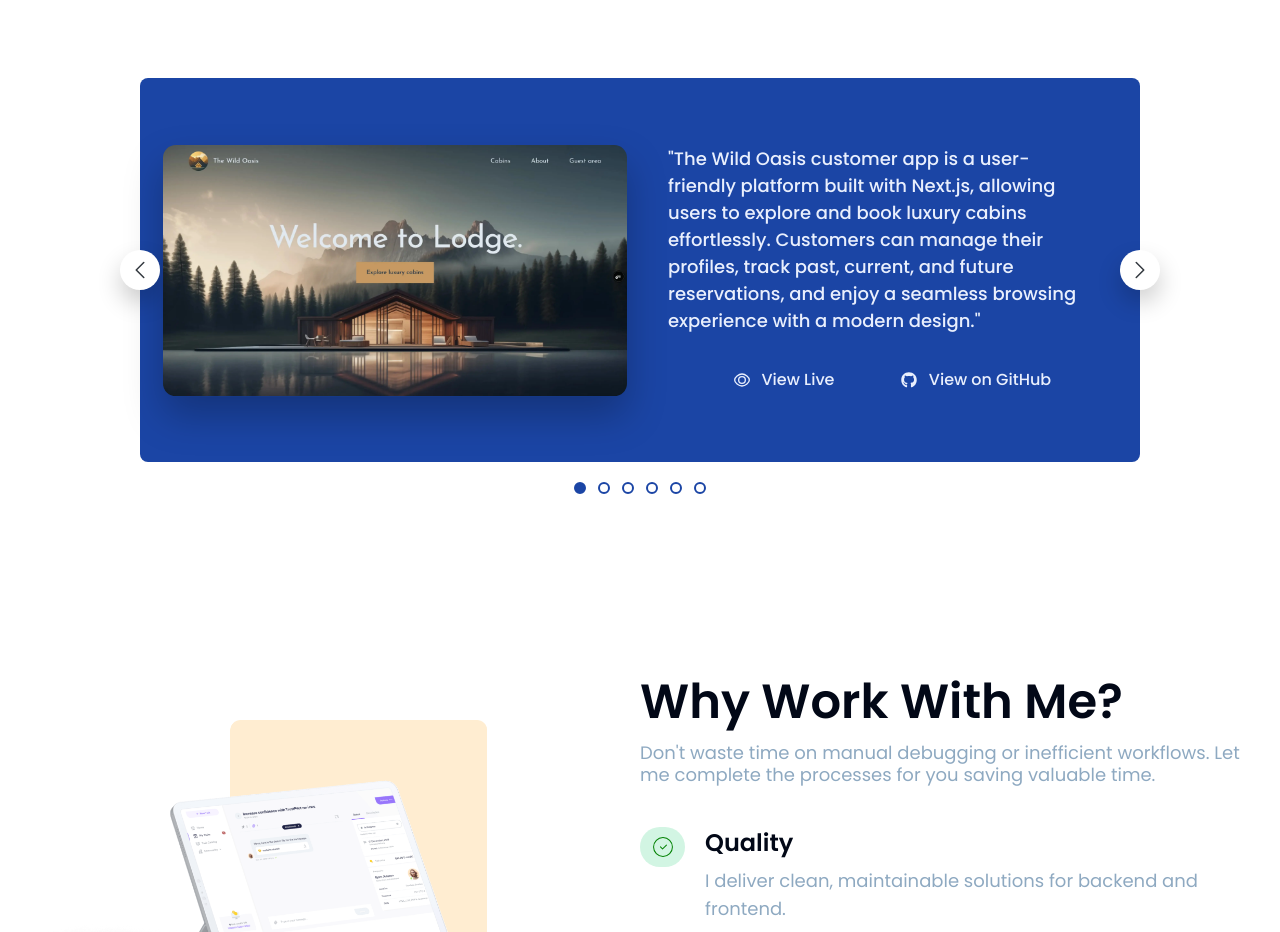
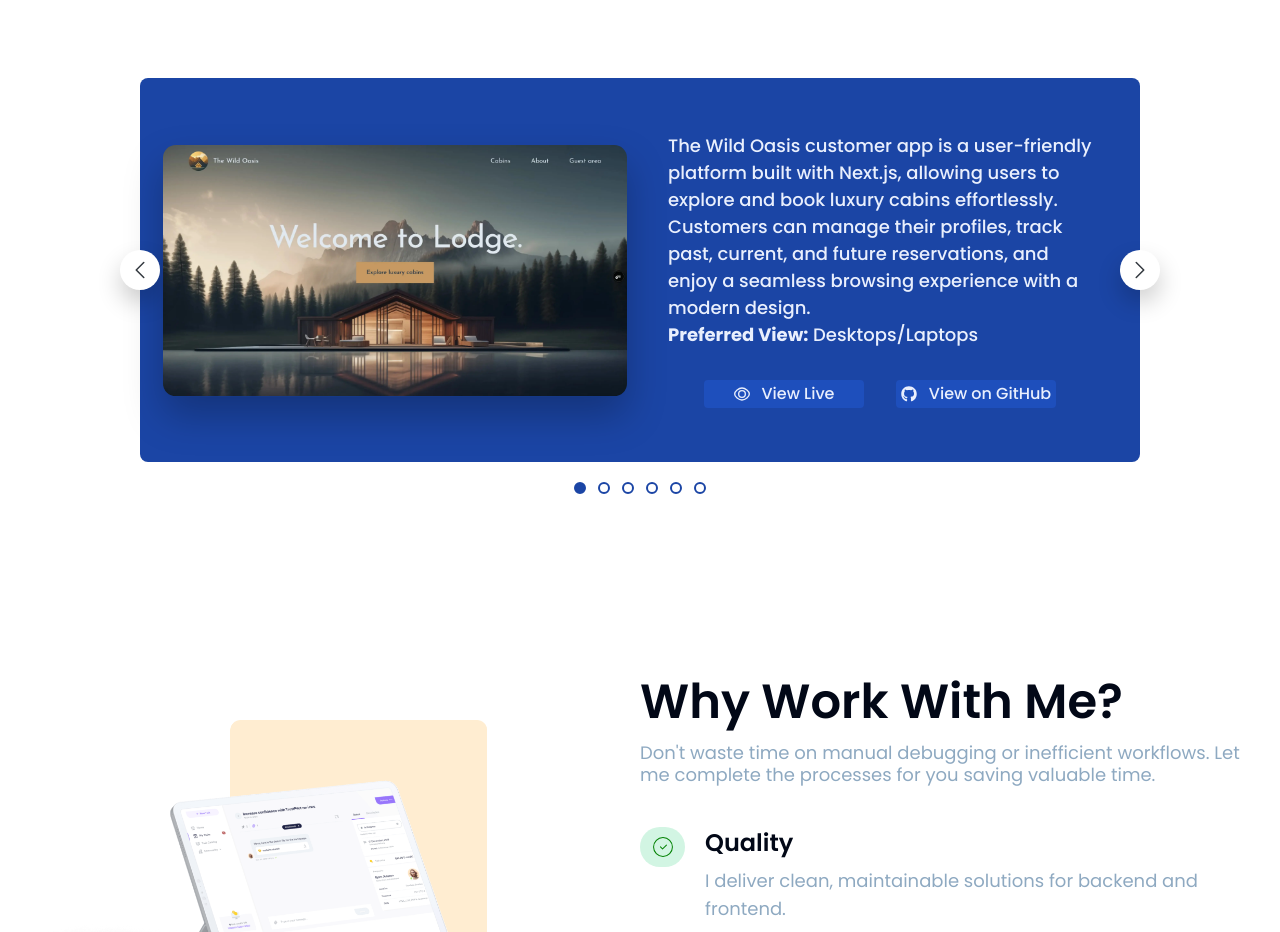
Before and after one commit to MuhammadAsim786786/My-Portfolio, a Next.js app: page / in a window 1280 px wide. Shown: the part 4300-5232 px from the top of the page. Built offline with nearby package versions, Linux system fonts and the light colour scheme.

Commit message:
Improved Text

```diff
--- a/app/components/ProjectShowcase/ProjectShowcase.tsx
+++ b/app/components/ProjectShowcase/ProjectShowcase.tsx
@@ -7,6 +7,7 @@ import { FaGithub } from "react-icons/fa";
 import "./ProjectShowMedia.css";
 import Link from "next/link";
 import Image from "next/image";
+
 // Define the type for testimonials
 interface Testimonial {
   image: string;
@@ -20,7 +21,7 @@ interface Testimonial {
 const testimonials: Testimonial[] = [
   {
     image: "/assets/ProjectShowcase/1st.webp",
-    text: `"The Wild Oasis customer app is a user-friendly platform built with Next.js, allowing users to explore and book luxury cabins effortlessly. Customers can manage their profiles, track past, current, and future reservations, and enjoy a seamless browsing experience with a modern design."`,
+    text: "The Wild Oasis customer app is a user-friendly platform built with Next.js, allowing users to explore and book luxury cabins effortlessly. Customers can manage their profiles, track past, current, and future reservations, and enjoy a seamless browsing experience with a modern design. Preferred View: Desktops/Laptops",
     author: "Mari de Almedia",
     liveLink: "https://the-wild-quarry-oasis-customer-website.vercel.app/",
     githubLink:
@@ -28,14 +29,14 @@ const testimonials: Testimonial[] = [
   },
   {
     image: "/assets/ProjectShowcase/pth.webp",
-    text: `"The Wild Oasis business app is a robust React-based tool designed for managing and monitoring cabin rentals and business operations. It offers features like tracking bookings (past, current, and future), monitoring sales, managing active cabins, and handling user profiles."`,
+    text: "The Wild Oasis business app is a robust React-based tool designed for managing and monitoring cabin rentals and business operations. It offers features like tracking bookings (past, current, and future), monitoring sales, managing active cabins, and handling user profiles. Preferred View: Desktops/Laptops",
     author: "Mari de Almedia",
     liveLink: "https://the-wild-quarry-oasis.vercel.app",
     githubLink: "https://github.com/MuhammadAsim786786/the-wild-quarry-oasis",
   },
   {
     image: "/assets/ProjectShowcase/2nd.webp",
-    text: `"World Wise is an interactive website that empowers users to explore a world map and visually mark the places they've visited.A world map that tracks your footsteps into every city you can think of. Never forget your wonderful experiences, and show your friends how you have wandered the world."`,
+    text: "World Wise is an interactive website that empowers users to explore a world map and visually mark the places they've visited.A world map that tracks your footsteps into every city you can think of. Never forget your wonderful experiences, and show your friends how you have wandered the world. Preferred View: Desktops/Laptops",
     author: "Mari de Almedia",
     liveLink: "https://worldwise-happy-travelling.netlify.app/",
     githubLink:
@@ -43,7 +44,7 @@ const testimonials: Testimonial[] = [
   },
   {
     image: "/assets/ProjectShowcase/3rd.webp",
-    text: `"Fast React Pizza is a sleek and responsive web application built with React, offering a seamless online pizza ordering experience. Customers can browse a variety of pizza options, customize their orders, and add items to their cart with ease. Designed for speed and simplicity."`,
+    text: "Fast React Pizza is a sleek and responsive web application built with React, offering a seamless online pizza ordering experience. Customers can browse a variety of pizza options, customize their orders, and add items to their cart with ease. Designed for speed and simplicity. Preferred View: Any Screen",
     author: "John Doe",
     liveLink: "https://fast-react-instant-pizza.netlify.app",
     githubLink:
@@ -51,14 +52,14 @@ const testimonials: Testimonial[] = [
   },
   {
     image: "/assets/ProjectShowcase/4th.webp",
-    text: `Omnifood is a website that is entirely build on vanilla HTML and CSS.Omnifood provides a smart 365-days-per-year food subscription that will make you eat healthy again. Tailored to your personal tastes and nutritional needs.A healthy meal is delivered to you every single day"`,
+    text: "Omnifood is a website that is entirely build on vanilla HTML and CSS.Omnifood provides a smart 365-days-per-year food subscription that will make you eat healthy again. Tailored to your personal tastes and nutritional needs.A healthy meal is delivered to you every single day. Preferred View: Any Screen",
     author: "John Doe",
     liveLink: "https://asim-omnifood-c.netlify.app/",
     githubLink: "https://github.com/MuhammadAsim786786/Omnifood",
   },
   {
     image: "/assets/ProjectShowcase/5th.webp",
-    text: `"Use popcorn is React-based web application designed to provide a user-friendly experience for movie enthusiasts. Users can search for movies, view detailed information, and rate their favorites. The platform allows users to store their ratings and movie preferences."`,
+    text: "Use popcorn is React-based web application designed to provide a user-friendly experience for movie enthusiasts. Users can search for movies, view detailed information, and rate their favorites. The platform allows users to store their ratings and movie preferences. Preferred View: Desktops/Laptops",
     author: "John Doe",
     liveLink: "https://usepopcorn-search-movies.netlify.app/",
     githubLink: "https://github.com/MuhammadAsim786786/React-UsePopcorm-Movies",
@@ -84,40 +85,58 @@ const ProjectsShowcase: React.FC = () => {
     return <div>No testimonials available</div>;
   }
 
+  // Get current testimonial and split the text
+  const currentTestimonial = testimonials[currentIndex];
+  const [description, preferredView] =
+    currentTestimonial.text.split("Preferred View:");
+
   return (
     <div id="Projects">
       <div className="carousel text-[#343a40] leading-3 lg:max-h-96 lg:min-h-96">
         <Image
           width={1000}
           height={550}
-          src={testimonials[currentIndex].image}
-          alt={testimonials[currentIndex].author}
-          className="carousel-image "
+          src={currentTestimonial.image}
+          alt={currentTestimonial.author}
+          className="carousel-image"
         />
-        <div className="testimonial ">
-          <p className="testimonial-text">{testimonials[currentIndex].text}</p>
+        <div className="testimonial">
+          <p className="testimonial-text">
+            {description}
+            {preferredView && (
+              <>
+                <br />
+                <strong>Preferred View:</strong> {preferredView}
+              </>
+            )}
+          </p>
           <div className="flex items-center justify-center md:gap-8 sm:gap-2">
             <Link
-              href={testimonials[currentIndex].liveLink}
+              href={currentTestimonial.liveLink}
               target="_blank"
               rel="noopener noreferrer"
-              className="flex items-center justify-center gap-3 font-medium text-[#e9effd] bg-#1e4fbc h-7 w-40  rounded-sm hover:bg-[#5182ef]"
+              className="flex items-center justify-center gap-3 font-medium text-[#e9effd] bg-[#1e4fbc] h-7 w-40 rounded-sm hover:bg-[#5182ef]"
             >
               <GrView color="#e9effd" />
               View Live
             </Link>
             <Link
-              href={testimonials[currentIndex].githubLink}
+              href={currentTestimonial.githubLink}
               target="_blank"
               rel="noopener noreferrer"
-              className="flex items-center justify-center gap-3 font-medium text-[#e9effd] bg-#1e4fbc h-7 w-40  rounded-sm hover:bg-[#5182ef]"
+              className="flex items-center justify-center gap-3 font-medium text-[#e9effd] bg-[#1e4fbc] h-7 w-40 rounded-sm hover:bg-[#5182ef]"
             >
               <FaGithub color="#e9effd" />
               View on GitHub
             </Link>
           </div>
         </div>
-        <button className="btn btn--left" onClick={handlePrev}>
+        {/* Navigation Buttons */}
+        <button
+          className="btn btn--left"
+          onClick={handlePrev}
+          aria-label="Previous"
+        >
           <svg
             xmlns="http://www.w3.org/2000/svg"
             fill="none"
@@ -133,7 +152,11 @@ const ProjectsShowcase: React.FC = () => {
             />
           </svg>
         </button>
-        <button className="btn btn--right" onClick={handleNext}>
+        <button
+          className="btn btn--right"
+          onClick={handleNext}
+          aria-label="Next"
+        >
           <svg
             xmlns="http://www.w3.org/2000/svg"
             fill="none"
@@ -149,12 +172,14 @@ const ProjectsShowcase: React.FC = () => {
             />
           </svg>
         </button>
+        {/* Dot Indicators */}
         <div className="dots">
           {testimonials.map((_, index) => (
             <button
               key={index}
               className={`dot ${index === currentIndex ? "dot-fill" : ""}`}
               onClick={() => setCurrentIndex(index)}
+              aria-label={`Go to slide ${index + 1}`}
             >
               &nbsp;
             </button>
```
